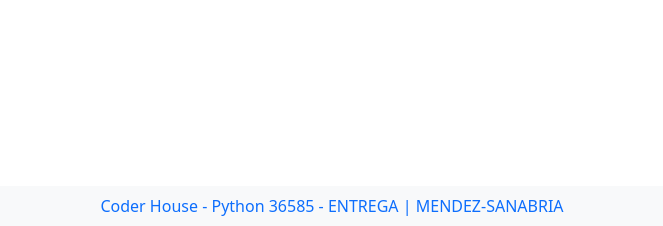
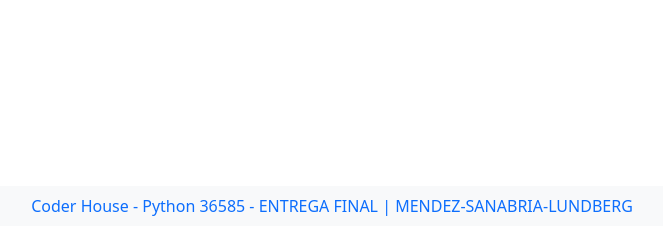
Before and after one commit to FlopaMendez/Final-Coderhouse-cinema-blog, a Django app: page /inicio/ in a window 1280 px wide. Shown: the part 574-800 px from the top of the page, without its empty margins (308-971 px from the left). Run offline with Django 4.2, Linux system fonts and the light colour scheme.

Commit message:
cambio template base

```diff
--- a/reviews/templates/reviews/about_us.html
+++ b/reviews/templates/reviews/about_us.html
@@ -23,6 +23,8 @@ Poseo excelentes relaciones interpersonales, de comunicación y organización. C
 actividades con un estilo anticipativo de gestión. Me destaco por ser fuertemente responsable, confiable y comprometida.</p>
 <br>
 <h5>Daniela Sanabria:</h5>
+<br>
+
 Licenciada en Comercio Internacional con 7 años de experiencia en consultoría, asesoramiento y comercio exterior. He trabajado en varias empresas reconocidas en despachantes de aduana, como DEVCO INTERNACIONAL y B&B CONSULTORA. Además, como analista de comercio exterior en las agroquimícas NUFARM y ATANOR.
 Mis colegas me reconocen como una persona creativa, enfocada en objetivos. Dedicado a entender el negocio y las necesidades de nuestros clientes.
 <br>
--- a/reviews/templates/reviews/reviews_inicio.html
+++ b/reviews/templates/reviews/reviews_inicio.html
@@ -77,7 +77,7 @@
   </body>
   <ul class="nav bg-light fixed-bottom justify-content-center">
     <li class="nav-item">
-      <a class="nav-link active" href="{% url 'about_us' %}">Coder House - Python 36585 - ENTREGA | MENDEZ-SANABRIA</a>
+      <a class="nav-link active" href="{% url 'about_us' %}">Coder House - Python 36585 - ENTREGA FINAL | MENDEZ-SANABRIA-LUNDBERG</a>
     </li>
   </ul>
 
```
